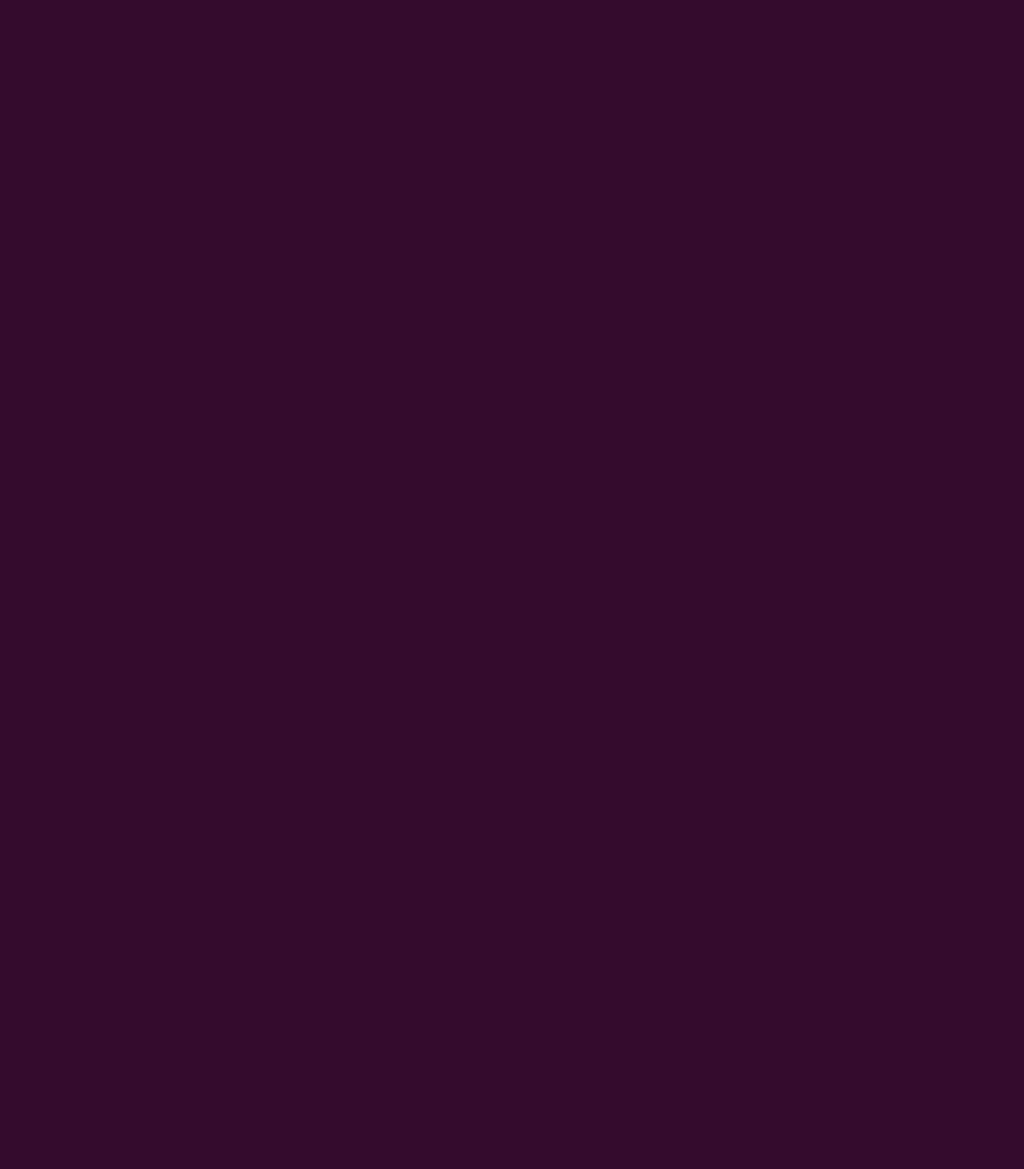
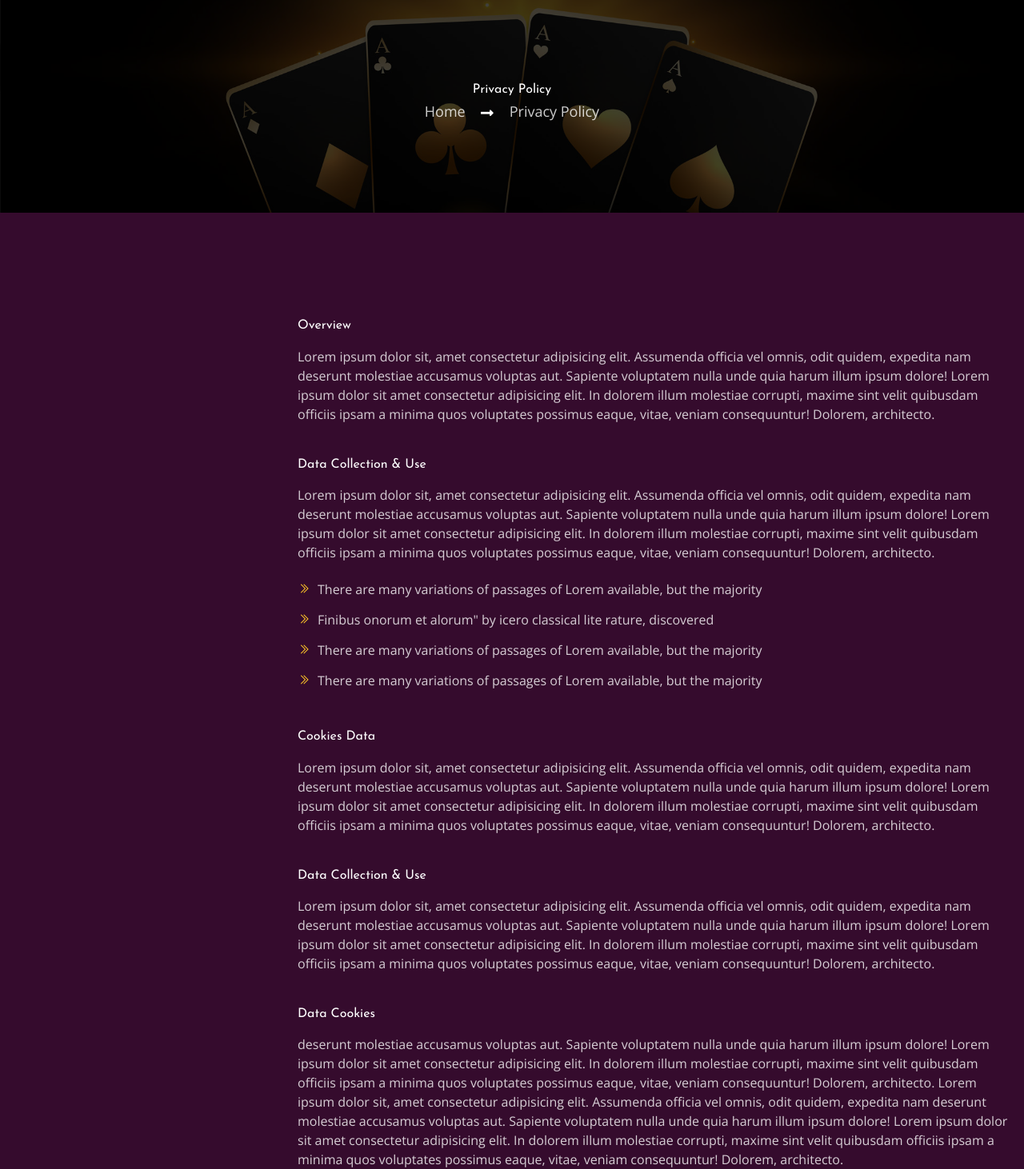
Before and after one commit to tammydufil/kratosgame, a React (Vite) app: page /policy in a window 1280 px wide. Before the commit this address had no page. Shown: the part 69-1531 px from the top of the page at 80% size. Before the commit the page ends 800 px from the top, so only its background shows below. Built offline with nearby package versions, Linux system fonts and the light colour scheme.

Commit message:
new change

```diff
--- a/src/App.jsx
+++ b/src/App.jsx
@@ -1,44 +1,51 @@
 import { useState } from "react";
 import { BrowserRouter, Route, Routes } from "react-router-dom";
-import './App.css'
-import { Homepage } from './pages/homepage'
-import { Login } from './pages/sign-in';
-import { Signuppage } from './pages/signuppage';
-import { Logout } from './pages/logout';
-import { Exchange } from './pages/exchange';
-import { Game } from './game';
-import { Withdraw } from './withdraw';
-import { Deposit } from './deposit';
-import { Game1 } from './game1';
-import { Terms } from './terms';
-import { Transaction } from './transaction';
-import { Profile } from './profile';
-import { Changepassword } from './changepassword';
+import "./App.css";
+import { Homepage } from "./pages/homepage";
+import { Login } from "./pages/sign-in";
+import { Signuppage } from "./pages/signuppage";
+import { Logout } from "./pages/logout";
+import { Exchange } from "./pages/exchange";
+import { Game } from "./game";
+import { Withdraw } from "./withdraw";
+import { Deposit } from "./deposit";
+import { Game1 } from "./game1";
+import { Terms } from "./terms";
+import { Transaction } from "./transaction";
+import { Profile } from "./profile";
+import { Changepassword } from "./changepassword";
 import "react-toastify/dist/ReactToastify.css";
+import { Policy } from "./policy";
 
 function App() {
   const [count, setCount] = useState(0);
 
   return (
-
-  <BrowserRouter>
-    <Routes>
-      <Route path ="/" element={<Homepage></Homepage>} ></Route>
-      <Route path ="/sign-in" element={<Login></Login>} ></Route>
-      <Route path ="/sign-up" element={<Signuppage></Signuppage>} ></Route>
-      <Route path ="/logout" element={<Logout></Logout>} ></Route>
-      <Route path ="/exchange" element={<Exchange></Exchange>} ></Route>
-      <Route path ="/game" element={<Game></Game>} ></Route>
-      <Route path ="/deposit" element={<Deposit></Deposit>} ></Route>
-      <Route path ="/withdraw" element={<Withdraw></Withdraw>} ></Route>
-      <Route path ="/game1" element={<Game1></Game1>} ></Route>
-      <Route path ="/terms" element={<Terms></Terms>} ></Route>
-      <Route path ="/transaction" element={<Transaction></Transaction>} ></Route>
-      <Route path ="/profile" element={<Profile></Profile>} ></Route>
-      <Route path ="/changepassword" element={<Changepassword></Changepassword>} ></Route>
-    </Routes>
-  </BrowserRouter>
-  )
+    <BrowserRouter>
+      <Routes>
+        <Route path="/" element={<Homepage></Homepage>}></Route>
+        <Route path="/sign-in" element={<Login></Login>}></Route>
+        <Route path="/sign-up" element={<Signuppage></Signuppage>}></Route>
+        <Route path="/logout" element={<Logout></Logout>}></Route>
+        <Route path="/exchange" element={<Exchange></Exchange>}></Route>
+        <Route path="/game" element={<Game></Game>}></Route>
+        <Route path="/deposit" element={<Deposit></Deposit>}></Route>
+        <Route path="/withdraw" element={<Withdraw></Withdraw>}></Route>
+        <Route path="/game1" element={<Game1></Game1>}></Route>
+        <Route path="/terms" element={<Terms></Terms>}></Route>
+        <Route path="/policy" element={<Policy></Policy>}></Route>
+        <Route
+          path="/transaction"
+          element={<Transaction></Transaction>}
+        ></Route>
+        <Route path="/profile" element={<Profile></Profile>}></Route>
+        <Route
+          path="/changepassword"
+          element={<Changepassword></Changepassword>}
+        ></Route>
+      </Routes>
+    </BrowserRouter>
+  );
 }
 
 export default App;
--- a/src/game.jsx
+++ b/src/game.jsx
@@ -1,20 +1,27 @@
-import React from 'react'
-import { Navbar } from './components/navbar'
-import { Footer } from './components/footer'
+import React from "react";
+import { Navbar } from "./components/navbar";
+import { Footer } from "./components/footer";
 
 export const Game = () => {
   return (
     <div>
-        <div>
-            <Navbar></Navbar>
+      <div>
+        <Navbar></Navbar>
         {/* inner hero section start */}
-        <section className="inner-banner bg_img" style={{background: 'url("assets/images/inner-banner/bg2.jpg") top'}}>
+        <section
+          className="inner-banner bg_img"
+          style={{
+            background: 'url("assets/images/inner-banner/bg2.jpg") top',
+          }}
+        >
           <div className="container">
             <div className="row justify-content-center">
               <div className="col-lg-7 col-xl-6 text-center">
                 <h2 className="title text-white">Games</h2>
                 <ul className="breadcrumbs d-flex flex-wrap align-items-center justify-content-center">
-                  <li><a href="index.html">Home</a></li>
+                  <li>
+                    <a href="/">Home</a>
+                  </li>
                   <li>Games</li>
                 </ul>
               </div>
@@ -23,7 +30,10 @@ export const Game = () => {
         </section>
         {/* inner hero section end */}
         {/* Game Section Starts Here */}
-        <section className="game-section padding-top padding-bottom bg_img" style={{background: 'url(assets/images/game/bg3.jpg)'}}>
+        <section
+          className="game-section padding-top padding-bottom bg_img"
+          style={{ background: "url(assets/images/game/bg3.jpg)" }}
+        >
           <div className="container">
             <div className="row gy-4 justify-content-center">
               <div className="col-lg-4 col-xl-3 col-md-6 col-sm-6">
@@ -36,7 +46,12 @@ export const Game = () => {
                       <h4 className="title">Roulette</h4>
                       <p className="invest-info">Invest Limit</p>
                       <p className="invest-amount">$10.49 - $1,000</p>
-                      <a href="#0" className="cmn--btn active btn--md radius-0">Play Now</a>
+                      <a
+                        href="game1"
+                        className="cmn--btn active btn--md radius-0"
+                      >
+                        Play Now
+                      </a>
                     </div>
                   </div>
                   <div className="ball" />
@@ -52,53 +67,43 @@ export const Game = () => {
                       <h4 className="title">Zero To Ninty</h4>
                       <p className="invest-info">Invest Limit</p>
                       <p className="invest-amount">$10.49 - $1,000</p>
-                      <a href="#0" className="cmn--btn active btn--md radius-0">Play Now</a>
+                      <a href="#0" className="cmn--btn active btn--md radius-0">
+                        Play Now
+                      </a>
                     </div>
                   </div>
                   <div className="ball" />
                 </div>
               </div>
 
-
-
-            <div>
               <div>
+                <div></div>
               </div>
 
-              </div>
-
-
-            <div>
+              <div>
                 <div>
                   <div className="ball" />
                 </div>
               </div>
-              <div >
-                <div >
-            <div>
-
-                  </div>
+              <div>
+                <div>
+                  <div></div>
                   <div className="ball" />
                 </div>
               </div>
-              <div >
+              <div>
                 <div>
-
-                  <div>
-
-                  </div>
+                  <div></div>
                   <div className="ball" />
                 </div>
               </div>
-            <div>
-              </div>
+              <div></div>
             </div>
-
           </div>
         </section>
         {/* Game Section Ends Here */}
         {/* Footer Section Starts Here */}
-       <Footer></Footer>
+        <Footer></Footer>
         {/* Footer Section Ends Here */}
         {/* jQuery library */}
         {/* bootstrap 5 js */}
@@ -106,5 +111,5 @@ export const Game = () => {
         {/* main js */}
       </div>
     </div>
-  )
-}
+  );
+};
--- a/src/game1.jsx
+++ b/src/game1.jsx
@@ -7,9 +7,9 @@ export const Game1 = () => {
         <Navbar></Navbar>
         <body>
             <div>
-            <a href="">
+            {/* <a href="">
             <img src="assets/images/gif1.gif" alt="loading" />
-            </a>
+            </a> */}
             </div>
 
         </body>
--- a/src/policy.jsx
+++ b/src/policy.jsx
@@ -1,5 +1,95 @@
 import React from "react";
+import { Footer } from "./components/footer";
+import { Navbar } from "./components/navbar";
 
 export const Policy = () => {
-  return <div></div>;
+  return <div>
+    <div>
+      <Navbar></Navbar>
+        {/* inner hero section start */}
+        <section className="inner-banner bg_img" style={{background: 'url("assets/images/inner-banner/bg2.jpg") top'}}>
+          <div className="container">
+            <div className="row justify-content-center">
+              <div className="col-lg-7 col-xl-6 text-center">
+                <h2 className="title text-white">Privacy Policy</h2>
+                <ul className="breadcrumbs d-flex flex-wrap align-items-center justify-content-center">
+                  <li><a href="/">Home</a></li>
+                  <li>Privacy Policy</li>
+                </ul>
+              </div>
+            </div>
+          </div>
+        </section>
+        {/* inner hero section end */}
+        {/* Privacy Policy Section Starts Here */}
+        <section className="privacy-policy padding-top padding-bottom">
+          <div className="container">
+            <div className="row gy-5">
+              <div className="col-lg-3">
+
+              </div>
+              <div className="col-lg-9">
+                <div className="privacy-policy-content">
+                  <div className="content-item">
+                    <h4 className="title" id="overview">Overview</h4>
+                    <p>
+                      Lorem ipsum dolor sit, amet consectetur adipisicing elit. Assumenda officia vel omnis, odit quidem, expedita nam deserunt molestiae accusamus voluptas aut. Sapiente voluptatem nulla unde quia harum illum ipsum dolore! Lorem ipsum dolor sit amet consectetur adipisicing elit. In dolorem illum molestiae corrupti, maxime sint velit quibusdam officiis ipsam a minima quos voluptates possimus eaque, vitae, veniam consequuntur! Dolorem, architecto.
+                    </p>
+                  </div>
+                  <div className="content-item">
+                    <h4 className="title" id="data-collection">Data Collection &amp; Use</h4>
+                    <p>
+                      Lorem ipsum dolor sit, amet consectetur adipisicing elit. Assumenda officia vel omnis, odit quidem, expedita nam deserunt molestiae accusamus voluptas aut. Sapiente voluptatem nulla unde quia harum illum ipsum dolore! Lorem ipsum dolor sit amet consectetur adipisicing elit. In dolorem illum molestiae corrupti, maxime sint velit quibusdam officiis ipsam a minima quos voluptates possimus eaque, vitae, veniam consequuntur! Dolorem, architecto.
+                    </p>
+                    <ul className="info-list">
+                      <li>There are many variations of passages of Lorem
+                        available, but the majority</li>
+                      <li>Finibus onorum et alorum"  by icero classical lite
+                        rature, discovered</li>
+                      <li>There are many variations of passages of Lorem
+                        available, but the majority</li>
+                      <li>There are many variations of passages of Lorem
+                        available, but the majority</li>
+                    </ul>
+                  </div>
+                  <div className="content-item">
+                    <h4 className="title" id="cookies">Cookies Data</h4>
+                    <p>
+                      Lorem ipsum dolor sit, amet consectetur adipisicing elit. Assumenda officia vel omnis, odit quidem, expedita nam deserunt molestiae accusamus voluptas aut. Sapiente voluptatem nulla unde quia harum illum ipsum dolore! Lorem ipsum dolor sit amet consectetur adipisicing elit. In dolorem illum molestiae corrupti, maxime sint velit quibusdam officiis ipsam a minima quos voluptates possimus eaque, vitae, veniam consequuntur! Dolorem, architecto.
+                    </p>
+                  </div>
+                  <div className="content-item">
+                    <h4 className="title" id="data-security">Data Collection &amp; Use</h4>
+                    <p>
+                      Lorem ipsum dolor sit, amet consectetur adipisicing elit. Assumenda officia vel omnis, odit quidem, expedita nam deserunt molestiae accusamus voluptas aut. Sapiente voluptatem nulla unde quia harum illum ipsum dolore! Lorem ipsum dolor sit amet consectetur adipisicing elit. In dolorem illum molestiae corrupti, maxime sint velit quibusdam officiis ipsam a minima quos voluptates possimus eaque, vitae, veniam consequuntur! Dolorem, architecto.
+                    </p>
+                  </div>
+                  <div className="content-item">
+                    <h4 className="title" id="overview2">Data Cookies</h4>
+                    <p>
+                      deserunt molestiae accusamus voluptas aut. Sapiente voluptatem nulla unde quia harum illum ipsum dolore! Lorem ipsum dolor sit amet consectetur adipisicing elit. In dolorem illum molestiae corrupti, maxime sint velit quibusdam officiis ipsam a minima quos voluptates possimus eaque, vitae, veniam consequuntur! Dolorem, architecto.
+                      Lorem ipsum dolor sit, amet consectetur adipisicing elit. Assumenda officia vel omnis, odit quidem, expedita nam deserunt molestiae accusamus voluptas aut. Sapiente voluptatem nulla unde quia harum illum ipsum dolore! Lorem ipsum dolor sit amet consectetur adipisicing elit. In dolorem illum molestiae corrupti, maxime sint velit quibusdam officiis ipsam a minima quos voluptates possimus eaque, vitae, veniam consequuntur! Dolorem, architecto.
+                    </p>
+                  </div>
+                  <div className="content-item">
+                    <h4 className="title" id="overview3">Data Storage</h4>
+                    <p>
+                      Pconsectetur adipisicing elit. Assumenda officia vel omnis, odit quidem, expedita nam deserunt molestiae accusamus voluptas aut. Sapiente voluptatem nulla unde quia harum illum ipsum dolore! Lorem ipsum dolor sit amet consectetur adipisicing elit. In dolorem illum molestiae corrupti, maxime sint velit quibusdam officiis ipsam a minima quos voluptates possimus eaque, vitae, veniam consequuntur! Dolorem, architecto.
+                    </p>
+                  </div>
+                </div>
+              </div>
+            </div>
+          </div>
+        </section>
+        {/* Privacy Policy Section Ends Here */}
+        {/* Footer Section Starts Here */}
+    <Footer></Footer>
+        {/* Footer Section Ends Here */}
+        {/* jQuery library */}
+        {/* bootstrap 5 js */}
+        {/* Pluglin Link */}
+        {/* main js */}
+      </div>
+  </div>;
 };
```
